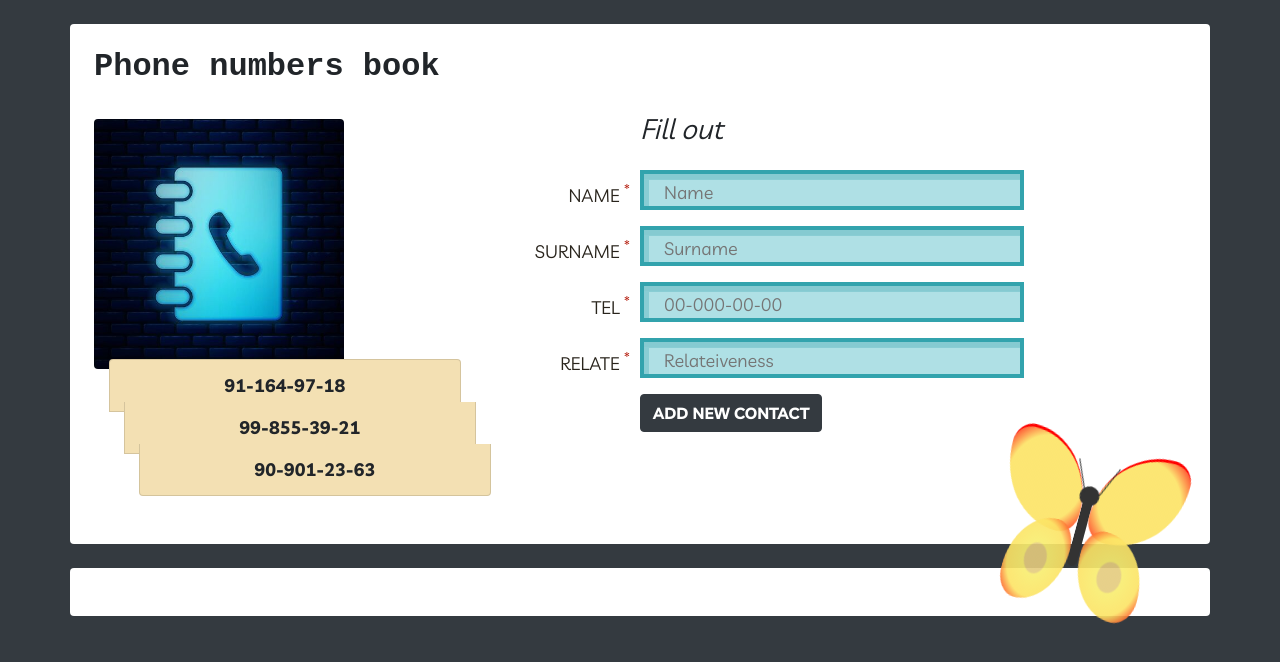
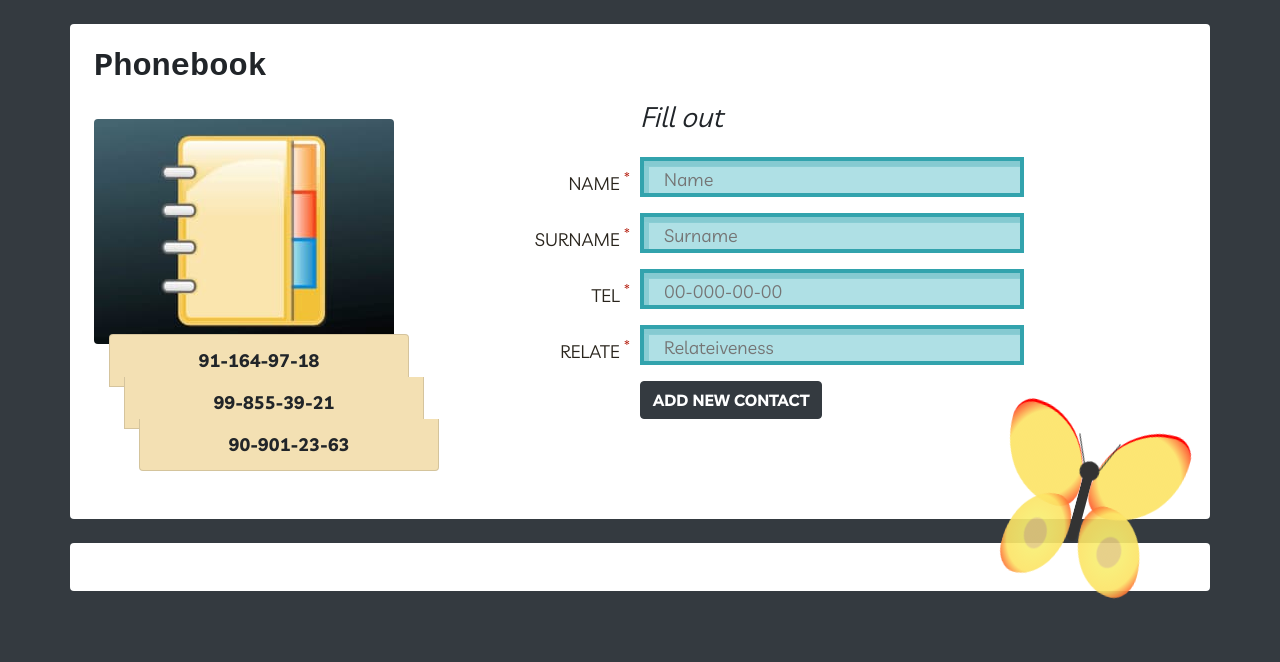
Before and after one commit to Ndn1618/phone-numbers-book, a plain HTML site: page index.html in a window 1280 px wide. Drawn offline with Linux system fonts and the light colour scheme.

Commit message:
Change looking styles

```diff
--- a/index.html
+++ b/index.html
@@ -14,10 +14,10 @@
     <div class="phonebook-section-container container d-flex flex-column flex-lg-row align-items-center justify-content-center justify-content-lg-between position-relative bg-white p-4 pb-5 rounded">
       <div>
         <div class="typewriter">
-          <h2 class="phonebook-heading mb-4 font-weight-bold" id="text">Phone numbers book</h2>
+          <h2 class="phonebook-heading mb-4 font-weight-bold" id="text">Phonebook</h2>
         </div>
         <div class="phone-numbers-design d-none">
-          <img class="d-block rounded" src="img/phonebook.jpg" alt="Phonebook" width="250" height="250">
+          <img class="d-block rounded" src="img/phone-book.jpg" alt="Phonebook" width="300" height="225">
           <ul class="list-group">
             <li class="phone-numbers-item list-group-item text-center font-weight-bold w-100">91-164-97-18</li>
             <li class="phone-numbers-item list-group-item text-center font-weight-bold w-100">99-855-39-21</li>
```
Also changed, not shown: img/phone-book.jpg (added), img/phonebook.jpg (deleted).
